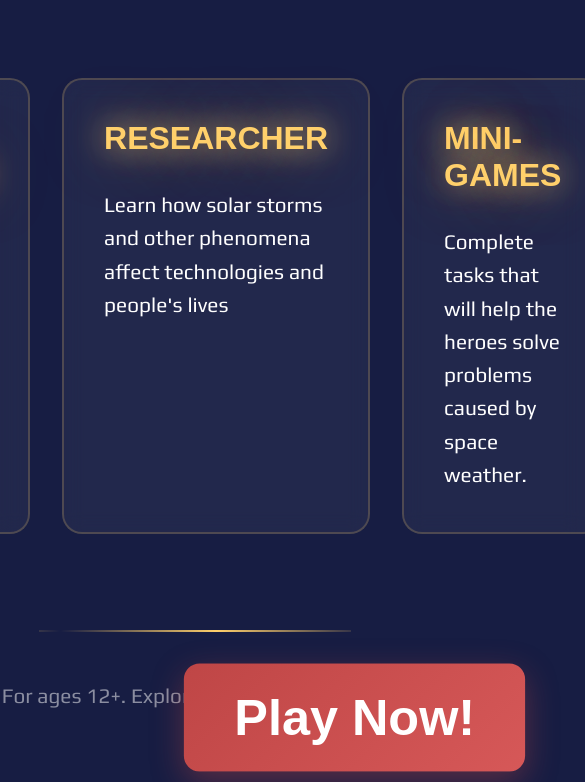
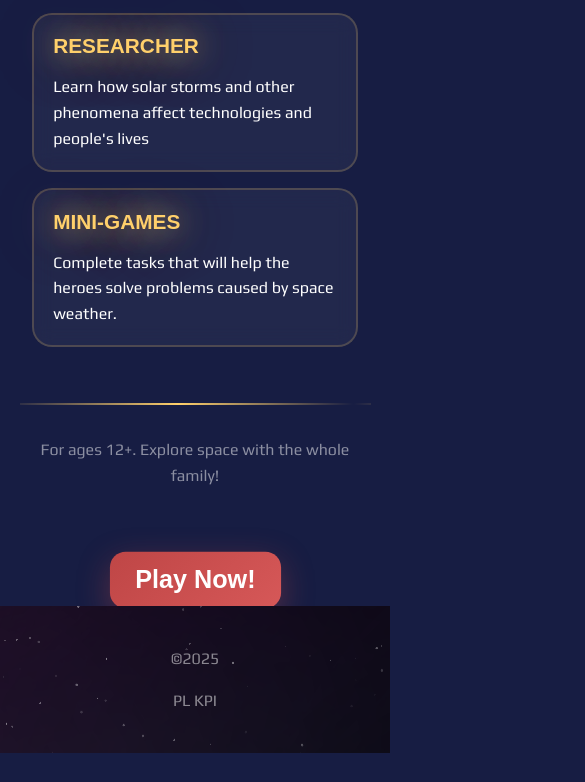
Before and after one commit to Jopkabulbi123/hackathon2025, a website: page html/eng_version.html in a window 390 px wide. Shown: the part 902-1684 px from the top of the page, 585 px wide, since content can reach past the window. After the commit the page ends 1655 px from the top, so only its background shows below. Drawn offline with Linux system fonts and the light colour scheme; a web font is replaced by a local one.

Commit message:
adaptive

```diff
--- a/css/styles.css
+++ b/css/styles.css
@@ -267,18 +267,26 @@ section {
 }
 
 footer {
-    height: 300px;
+    height: 200px;
     background-image: url("../images/saving.png");
     position: relative;
     margin-top: -10rem;
     display: flex;
-    align-items: flex-start;
+    justify-content: space-between;
     padding-top: 2rem;
 }
 
-footer > p {
+footer > p:first-of-type {
+    opacity: 50%;
     width: 100%;
-    margin: 2rem;
+    text-align: left;
+    position: relative;
+    left: 5rem;
+}
+
+footer > p:last-of-type {
+    opacity: 50%;
+    width: 100%;
     text-align: right;
     position: relative;
     right: 5rem;
@@ -307,3 +315,150 @@ hr.divider {
     font-size: 1.2rem;
     z-index: 200;
 }
+
+@media screen and (max-width: 768px) {
+    header {
+        min-height: 700px;
+    }
+
+    h1 {
+        font-size: 2.8rem;
+        padding: 150px 20px 10px 20px;
+        left: 0;
+        text-align: center;
+    }
+
+    h3 {
+        left: 0;
+        text-align: center;
+        padding: 0 20px;
+        font-size: 1rem;
+    }
+
+    h2 {
+        font-size: 1.5rem;
+        margin-bottom: 1rem;
+    }
+
+    p {
+        font-size: 1.1rem;
+    }
+
+    section {
+        padding: 1rem;
+        flex-direction: column;
+    }
+
+    .container1 {
+        margin: 1rem;
+    }
+
+    .minitexts {
+        margin: 0.5rem 0;
+        padding: 1.5rem;
+    }
+
+    .container2 {
+        flex-direction: column;
+        margin-top: 2rem;
+        align-items: center;
+    }
+
+    .container2 > div {
+        display: flex;
+        flex-direction: column;
+        align-items: center;
+        width: 100%;
+    }
+
+    #astronaut {
+        max-width: 70%;
+        margin: 1rem auto;
+        display: block;
+    }
+
+    #quote {
+        text-align: center;
+        right: 0;
+        padding: 0 1rem;
+        margin-bottom: 1rem;
+    }
+
+    .button {
+        font-size: 2rem;
+        position: static;
+        margin: 1.5rem auto 10rem auto;
+        padding: 1rem 2rem;
+        display: block;
+        text-align: center;
+        width: fit-content;
+    }
+
+    footer {
+        flex-direction: column;
+        height: auto;
+        padding: 2rem 1rem;
+        margin-top: -5rem;
+        text-align: center;
+    }
+
+    footer > p:first-of-type,
+    footer > p:last-of-type {
+        left: 0;
+        right: 0;
+        text-align: center;
+        margin: 0.5rem 0;
+    }
+
+    #languages_change {
+        margin: 1rem;
+        justify-content: center;
+    }
+
+    #languages_change > a {
+        font-size: 1rem;
+    }
+
+    hr.divider {
+        width: 90%;
+        margin: 2rem auto;
+    }
+}
+
+@media screen and (max-width: 480px) {
+    h1 {
+        font-size: 2.2rem;
+        padding: 120px 15px 10px 15px;
+    }
+
+    h3 {
+        font-size: 0.9rem;
+        padding: 0 15px;
+    }
+
+    h2 {
+        font-size: 1.3rem;
+    }
+
+    p {
+        font-size: 1rem;
+    }
+
+    .minitexts {
+        padding: 1.2rem;
+    }
+
+    #astronaut {
+        display: none;
+    }
+
+    .button {
+        font-size: 1.5rem;
+        padding: 0.8rem 1.5rem;
+        margin: 1rem auto 2rem auto;
+    }
+
+    footer {
+        margin-top: -3rem;
+    }
+}
--- a/html/eng_version.html
+++ b/html/eng_version.html
@@ -2,8 +2,9 @@
 <html lang="en">
 <head>
     <meta charset="UTF-8">
-    <title>HACKATHON2025</title>
+    <title>DazzlingLights</title>
     <link rel="stylesheet" href="../css/styles.css">
+    <link rel="icon" href="../images/LOGO.png">
     <link rel="preconnect" href="https://fonts.googleapis.com">
     <link rel="preconnect" href="https://fonts.gstatic.com" crossorigin>
     <link href="https://fonts.googleapis.com/css2?family=Montserrat:ital,wght@0,100..900;1,100..900&family=Tektur:wght@400..900&family=Unbounded:wght@200..900&display=swap" rel="stylesheet">
@@ -43,7 +44,8 @@
     </div>
 </section>
 <footer>
-    <p>Group "PL KPI"</p>
+    <p>©2025</p>
+    <p>PL KPI</p>
 </footer>
 </body>
 </html>
```
Also changed, not shown: index.html (+2 -1 lines), images/LOGO.png (added).
